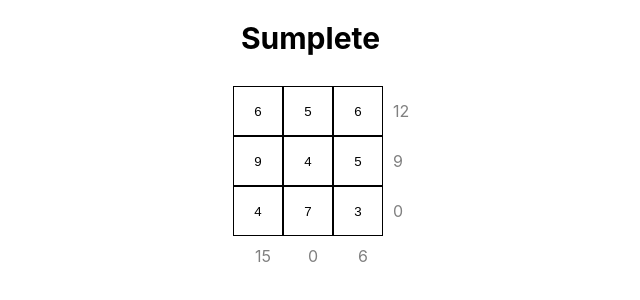
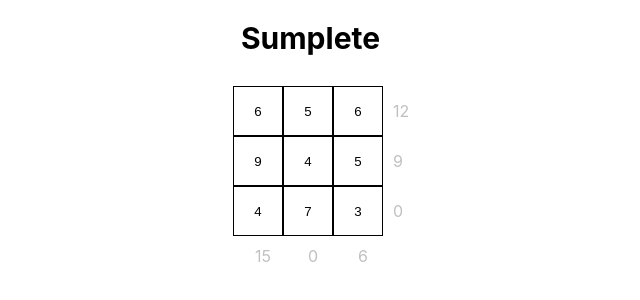
Before and after one commit to drmodun/Internship-16-Sumplete, a React (Create React App) app in the folder sumplate/: page / in a window 1280 px wide. Both pictures are taken after a click on the button "Choose GameMode". Shown: the top 300 px of the page, without its empty margins (317-957 px from the left). Built offline with nearby package versions, Linux system fonts and the light colour scheme.

Commit message:
final changes

```diff
--- a/sumplate/src/App.jsx
+++ b/sumplate/src/App.jsx
@@ -18,7 +18,6 @@ const App = () => {
         setButtonState("flex");
     }
     function startGame(mode) {
-        console.log(mode)
         let newGame = Reset(mode);
         setValues(newGame.values);
         setResultRows(newGame.resultRows);
--- a/sumplate/src/components/Game/Board.jsx
+++ b/sumplate/src/components/Game/Board.jsx
@@ -22,7 +22,7 @@ export const Board = (props) => {
   const [resultRows, setResultRows] = useState(props.initResultRows);
   const [completed, setCompleted] = useState(false);
   const [resultColumns, setResultColumns] = useState(props.initResultColumns);
-  const [columnColor, setColumnColor] = useState(Array.from({ length: mode }, () => "#808080"));
+  const [columnColor, setColumnColor] = useState(Array.from({ length: mode }, () => "#C0C0C0"));
   useEffect(() => {
     setResultColumns(props.initResultColumns);
     setResultRows(props.initResultRows);
@@ -32,43 +32,36 @@ export const Board = (props) => {
     setCompleted(false);
   }, [props.initValues])
   useEffect(() => {
-    console.log(states, winningStates)
     if (JSON.stringify(states) === JSON.stringify(winningStates)) {
-      console.log("You win jej ddfsdfsdf ")
       setCompleted(true);
     }
   }, [states])
   useEffect(() => {
     if (completed) {
-      console.log("You win jej")
       props.finishedGame();
       return;
     }
   }, [completed])
   function changeValue(x, y) {
-    console.log(x, y)
     setStates(prev => prev.map((state, i) => i === x - 1 ? state.map((state, j) => j === y ? (state === 0 ? 1 : 0) : state) : state));
   }
 
   useEffect(() => {
     let temp = [];
-    console.log(states, mode)
     for (let i = 0; i < mode; i++) {
       temp.push(0);
     }
     for (let i = 0; i < mode; i++) {
       for (let j = 0; j < mode; j++) {
-        console.log(i, j, states[i][j])
         if (states[j][i] === 1) {
           temp[i] += values[j][i];
         }
       }
-      console.log(temp[i], resultColumns[i])
       if (temp[i] === resultColumns[i]) {
         setColumnColor(prev => prev.map((color, index) => index === i ? "black" : color));
       }
       else {
-        setColumnColor(prev => prev.map((color, index) => index === i ? "#808080" : color));
+        setColumnColor(prev => prev.map((color, index) => index === i ? "	#C0C0C0" : color));
       }
     }
   }, [states])
--- a/sumplate/src/components/Game/Row.jsx
+++ b/sumplate/src/components/Game/Row.jsx
@@ -1,14 +1,13 @@
 import { useEffect, useState } from "react";
 import { Square } from "./Square";
 export const Row = (props) => {
-    console.log(props)
     const mode = props.mode;
     const [states, setStates] = useState(() =>
         Array.from({ length: mode }, () => 1));
     const [defStates, setDefStates] = useState(() =>
         Array.from({ length: mode }, () => ""));
     const [values, setValues] = useState(props.values);
-    const [setHighlight, setSetHighlight] = useState("#808080");
+    const [setHighlight, setSetHighlight] = useState("#C0C0C0");
     function changeValue(index) {
         props.changeValue(props.index, index);
         setStates(prev => prev.map((state, i) => i === index ? (state === 0 ? 1 : 0) : state));
@@ -26,7 +25,7 @@ export const Row = (props) => {
             }
             return temp;
         })
-        setSetHighlight("#808080");
+        setSetHighlight("#C0C0C0");
         setValues(props.values);
         setStates(() => {
             let temp = [];
@@ -47,8 +46,7 @@ export const Row = (props) => {
         if (temp === props.result)
             setSetHighlight("black");
         else
-            setSetHighlight("#808080");
-        console.log(states, props.result)
+            setSetHighlight("#C0C0C0");
     }, [states])
     return (
         <div className="row">
--- a/sumplate/src/components/UI/GameModeMenu.jsx
+++ b/sumplate/src/components/UI/GameModeMenu.jsx
@@ -5,7 +5,6 @@ export const GameModeMenu = (props) => {
 
     function handleSubmit(e) {
         e.preventDefault();
-        console.log(mode);
         props.startGame(Number(mode));
     }
     return (
--- a/sumplate/src/data.js
+++ b/sumplate/src/data.js
@@ -6,7 +6,6 @@ Generate();
 
 export function Generate(mode) {
     values = []
-    console.log("mode", mode)
     resultRows = []
     resultColumns = []
     statesToWin = []
```
